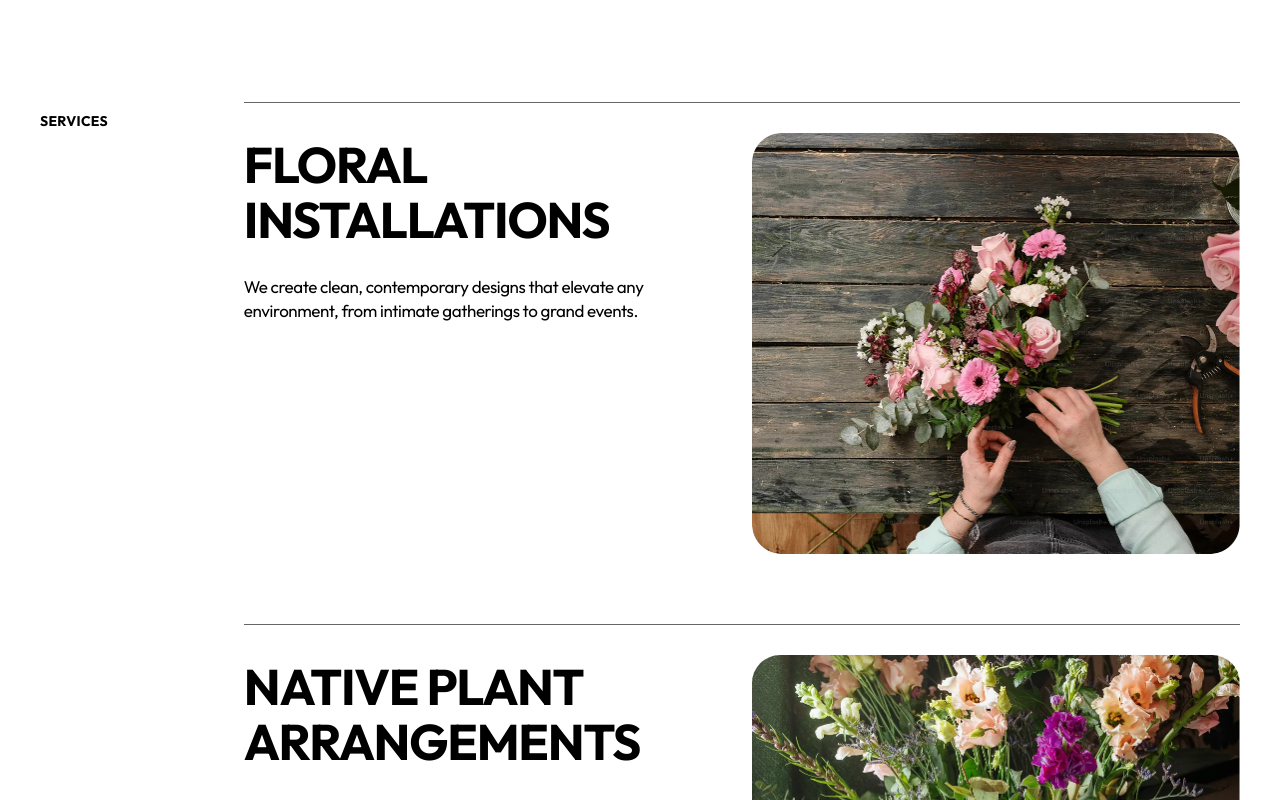
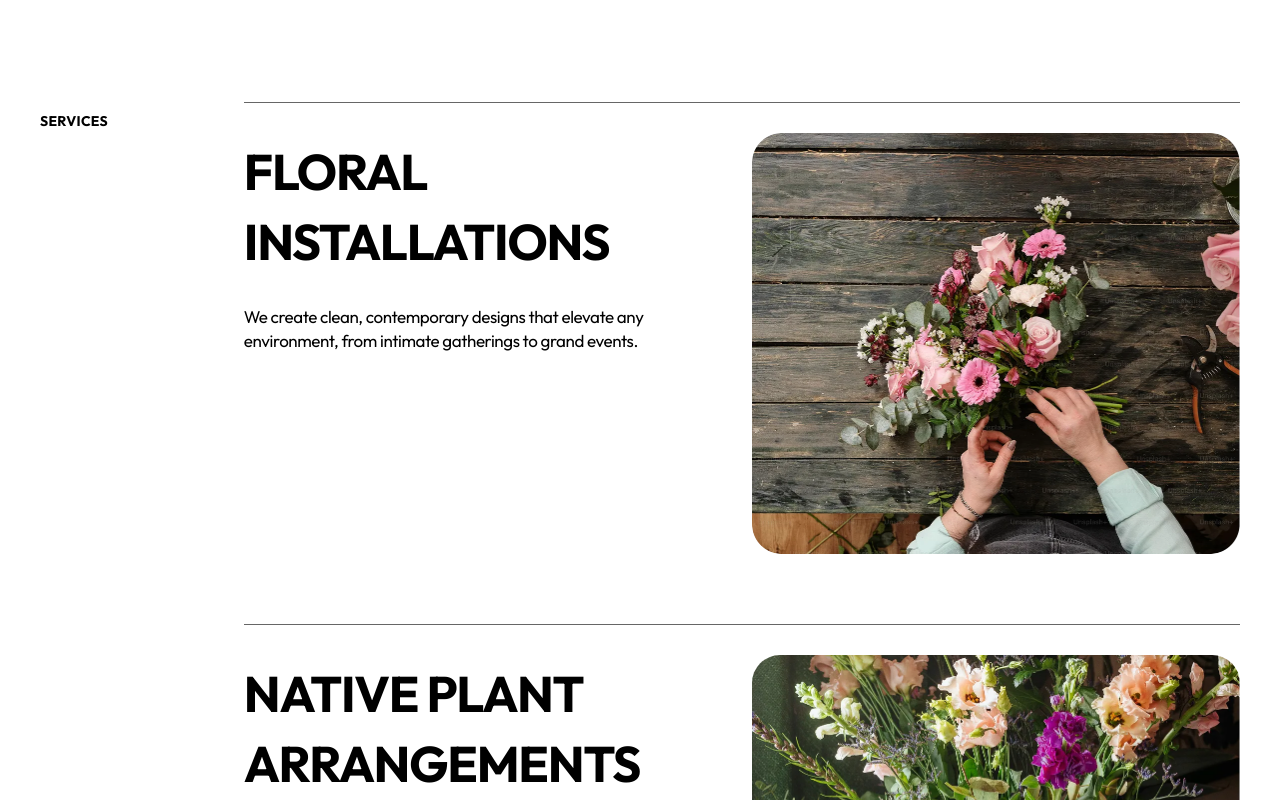
Before and after one commit to NguyenDucAnh20235585/FlowerShop, a React (Vite) app: page /gallery in a window 1280 px wide. Shown: the part 1580-2380 px from the top of the page. Built offline with nearby package versions, Linux system fonts and the light colour scheme; a web font is replaced by a local one.

Commit message:
fix: adding rounded pictures and fixing heading height in gallery

```diff
--- a/src/index.css
+++ b/src/index.css
@@ -323,4 +323,8 @@ body {
   .flower-wheel-scroll::-webkit-scrollbar {
     display: none;
   }
+
+  .gallery-service-heading {
+    line-height: 1.4;
+  }
 }
--- a/src/pages/Gallery/GalleryGrid.tsx
+++ b/src/pages/Gallery/GalleryGrid.tsx
@@ -202,6 +202,8 @@ export function GalleryGrid() {
                                 alt={flower.alt}
                                 className="h-[358.33px]
                                 w-full
+                                overflow-hidden
+    rounded-[20px]
                                 [&>img]:h-full
                                 [&>img]:object-cover
 
--- a/src/pages/Gallery/GalleryServiceSection.tsx
+++ b/src/pages/Gallery/GalleryServiceSection.tsx
@@ -38,7 +38,7 @@ export function GalleryServiceSection({
                     desktop:pr-0
                 "
             >
-                <h2 className="heading-1">
+                <h2 className="heading-1 gallery-service-heading">
                     {title}
                 </h2>
 
```
